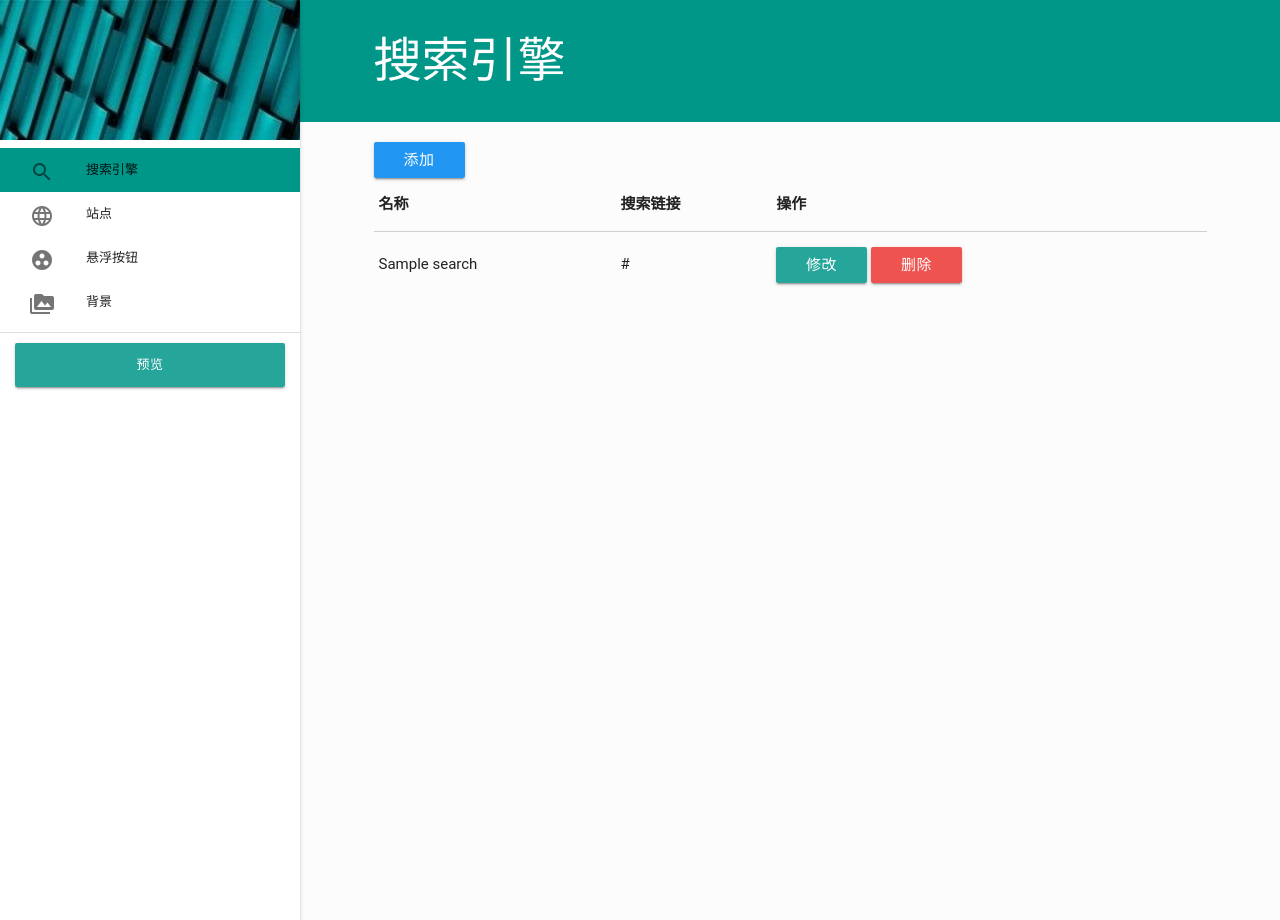
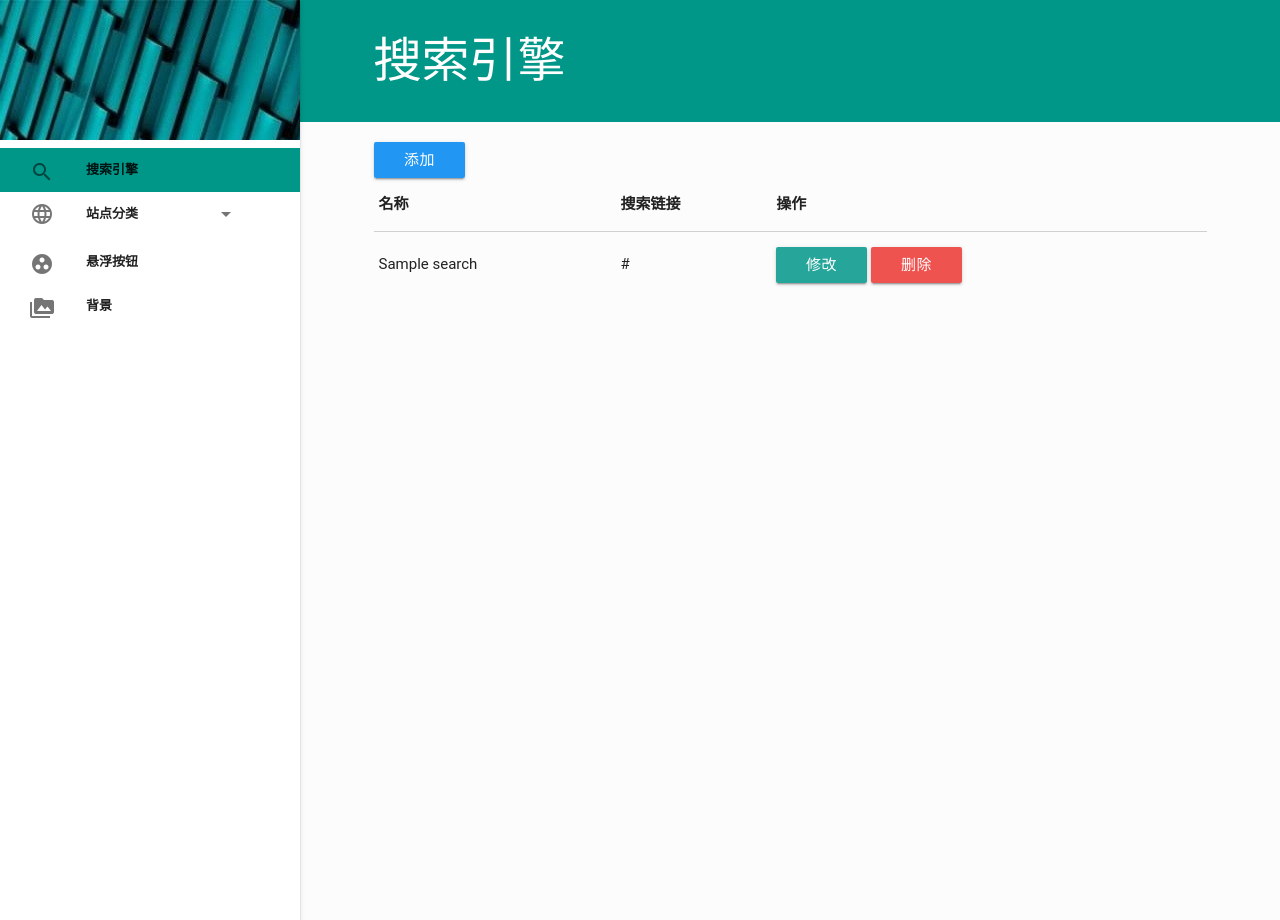
Before and after one commit to ChenViVi/portal, a PHP site: page /search.php in a window 1280 px wide. Run offline with PHP 8.4, Linux system fonts and the light colour scheme; tables that the repository leaves empty hold one stand-in row (values such as "Sample post"); some libraries are stand-ins or nearby versions; some web fonts are replaced.

Commit message:
添加网站分类

```diff
--- a/search.php
+++ b/search.php
@@ -81,6 +81,16 @@ $mysqli->set_charset("utf8");
           window.location.href='search.php';
           Materialize.toast("删除成功", 2000);
         });
+        $("a.add_type").click(function(){
+          $.ajax({
+            url:"site_type_modify.php",
+            type:"get",
+            data:$("form.add_type").serialize(),
+            async:false
+          });
+          window.location.href='search.php';
+          Materialize.toast("添加成功", 2000);
+        });
       });
     </script>
   </head>
@@ -94,25 +104,55 @@ $mysqli->set_charset("utf8");
             </div>
           </div>
         </li>
-        <li><a class="waves-effect active teal" href="#"><i class="material-icons">search</i>搜索引擎</a></li>
-        <li><a class="waves-effect" href="#!"><i class="material-icons">language</i>站点</a></li>
-        <li><a class="waves-effect" href="#!"><i class="material-icons">group_work</i>悬浮按钮</a></li>
-        <li><a class="waves-effect" href="#!"><i class="material-icons">perm_media</i>背景</a></li>
-        <li><div class="divider"></div></li>
-        <li><a href="index.php" class="btn waves-effect waves-teal">预览</a></li>
+        <li class="bold"><a class="waves-effect active teal" href="#"><i class="material-icons">search</i>搜索引擎</a></li>
+        <ul class="collapsible collapsible-accordion">
+          <li class="bold"><a class="collapsible-header waves-effect waves-teal"><i class="material-icons">language</i>站点分类<i class="material-icons right">arrow_drop_down</i></a>
+            <div class="collapsible-body">
+              <ul>
+                <?php
+                $stmt=$mysqli->prepare("select * from site_type ORDER BY id");
+                $stmt->execute();
+                $result = $stmt->get_result();
+                ?>
+                <?php while ($row = $result->fetch_assoc()) {?>
+                  <li><a class="waves-effect" href="#" name="<?php echo $row['id']; ?>"><?php echo $row['name']; ?></a></li>
+                <?php } ?>
+                <li><div class="divider"></div></li>
+                <li class="center"><button data-target="modal_add_type" class="btn blue btn waves-effect waves-blue">添加分类</button></li>
+              </ul>
+            </div>
+          </li>
+        </ul>
+        <li class="bold"><a class="waves-effect" href="#!"><i class="material-icons">group_work</i>悬浮按钮</a></li>
+        <li class="bold"><a class="waves-effect" href="#!"><i class="material-icons">perm_media</i>背景</a></li>
       </ul>
     </header>
     <main>
+      <form class="add_type">
+        <div id="modal_add_type" class="modal">
+          <div class="modal-content">
+            <h4>添加网站分类</h4>
+            <div class="input-field">
+              <input name="name" id="name" type="text" class="validate">
+              <label for="name">名称</label>
+            </div>
+          </div>
+          <div class="modal-footer">
+            <a class="modal-action modal-close waves-effect waves-red btn-flat ">取消</a>
+            <a class="add_type modal-action modal-close waves-effect waves-green btn-flat ">确定</a>
+          </div>
+        </div>
+      </form>
       <nav class="top-nav teal">
         <div class="container">
           <div class="nav-wrapper"><a class="page-title">搜索引擎</a></div>
         </div>
       </nav>
       <div class="container">
-        <button  data-target="modal_add" type="button" class="btn blue" style="margin-top: 20px">添加</button>
+        <button data-target="modal_add" type="button" class="btn blue btn waves-effect waves-blue" style="margin-top: 20px">添加</button>
         <form class="add">
-          <input type="hidden" name="count" value="1"/>
           <div id="modal_add" class="modal">
+            <input type="hidden" name="count" value="1"/>
             <div class="modal-content">
               <h4>添加搜索引擎</h4>
                 <div class="input-field">
```
Also changed, not shown: site_type_modify.php (added, +27 -0 lines).
